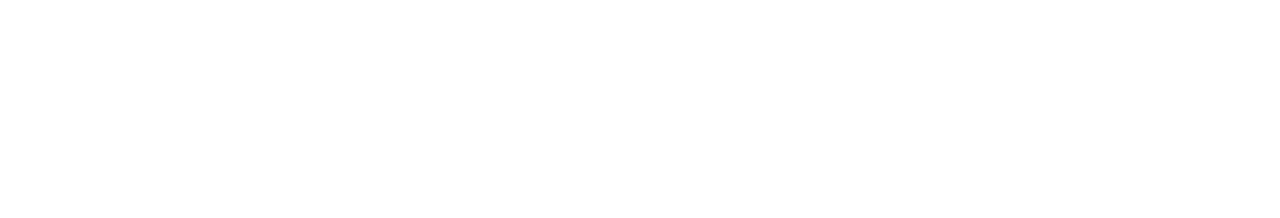
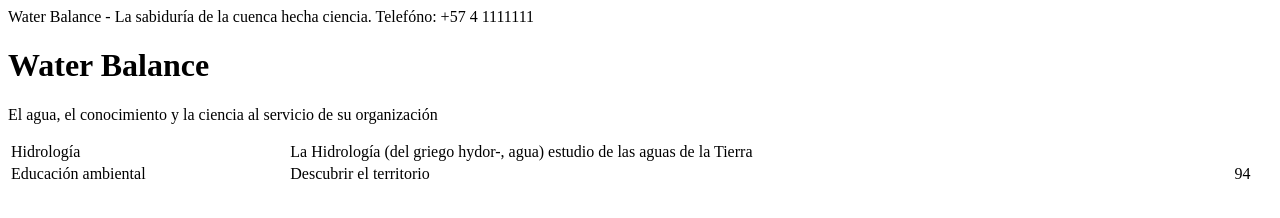
Before and after one commit to tefitacosta/proyect_01, a plain HTML site: page index.html in a window 1280 px wide. Drawn offline with Linux system fonts and the light colour scheme.

Commit message:
este es un ejercicio de mi primer html

```diff
--- a/index.html
+++ b/index.html
@@ -1,2 +1,25 @@
 <html>
+  <head>
+   Water Balance - La sabiduría de la cuenca hecha ciencia. Telefóno: +57 4 1111111
+  </head>
+
+  <body>
+    <h1>Water Balance</h1>
+    <p> El agua, el conocimiento y la ciencia al servicio de su organización </p>
+
+        <table style="width:100%">
+     <tr>
+       <td>Hidrología</td>
+       <td>La Hidrología (del griego hydor-, agua) estudio de las aguas de la Tierra </td>
+     </tr>
+     <tr>
+       <td>Educación ambiental </td>
+       <td>Descubrir el territorio </td>
+       <td>94</td>
+     </tr>
+    </table>
+
+    <source src="https://upload.wikimedia.org/wikipedia/commons/c/c5/Ciclo-del-agua.jpg" type="mimetype">
+
+  </body>
 </html>
```
Also changed, not shown: images/cuencaenindex.jpeg (added), leeme.txt (deleted), manejandobranch.txt (deleted), pruebaenelbranch.txt (deleted), pruebagit.txt (deleted).
